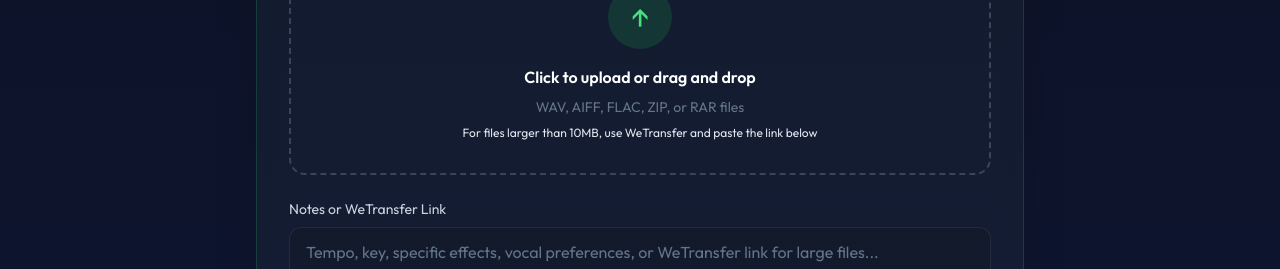
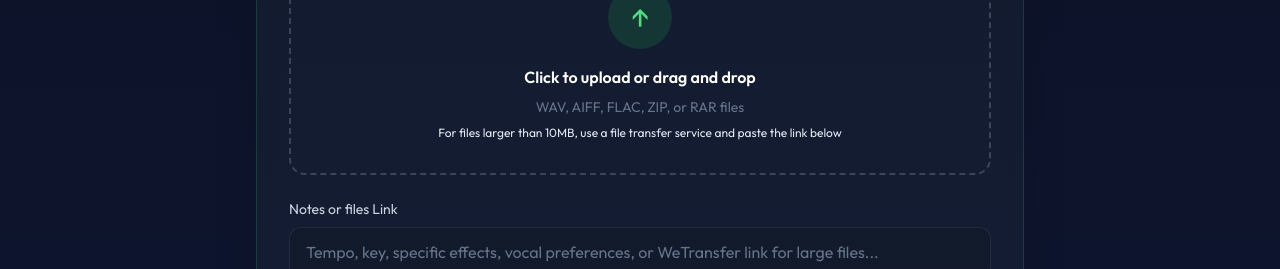
Before and after one commit to SXNDSHRXW/Millers, a plain HTML site: page index.html in a window 1280 px wide. Shown: the part 2900-3169 px from the top of the page. Drawn offline with nearby package versions, Linux system fonts and the light colour scheme.

Commit message:
More small text changes

```diff
--- a/index.html
+++ b/index.html
@@ -266,7 +266,7 @@
                             <div class="w-16 h-16 rounded-full bg-green-600/20 flex items-center justify-center mx-auto mb-4 text-green-400 text-3xl">↑</div>
                             <p class="text-white font-semibold mb-2">Click to upload or drag and drop</p>
                             <p class="text-silver-500 text-sm">WAV, AIFF, FLAC, ZIP, or RAR files</p>
-                            <p class="text-silver-600 text-xs mt-2">For files larger than 10MB, use WeTransfer and paste the link below</p>
+                            <p class="text-silver-600 text-xs mt-2">For files larger than 10MB, use a file transfer service and paste the link below</p>
                         </div>
 
                         <div id="file-list" class="mt-4 hidden">
@@ -277,7 +277,7 @@
                     </div>
 
                     <div>
-                        <label class="block text-silver-300 text-sm font-medium mb-2">Notes or WeTransfer Link</label>
+                        <label class="block text-silver-300 text-sm font-medium mb-2">Notes or files Link</label>
                         <textarea name="notes" rows="3" maxlength="1000"
                             class="w-full px-4 py-3 bg-midnight-800/50 border border-silver-500/20 rounded-xl text-white placeholder-silver-500 focus:border-green-500 transition-all resize-none"
                             placeholder="Tempo, key, specific effects, vocal preferences, or WeTransfer link for large files..."
```
